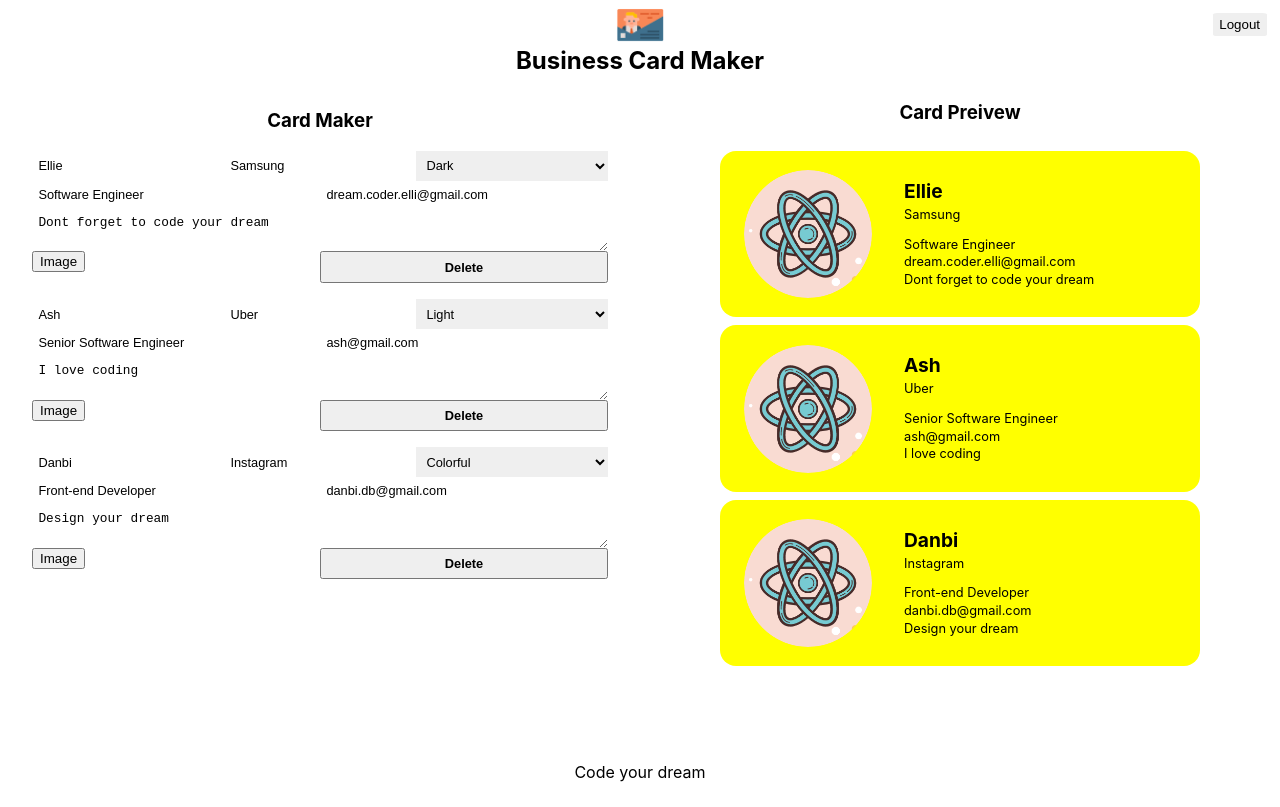
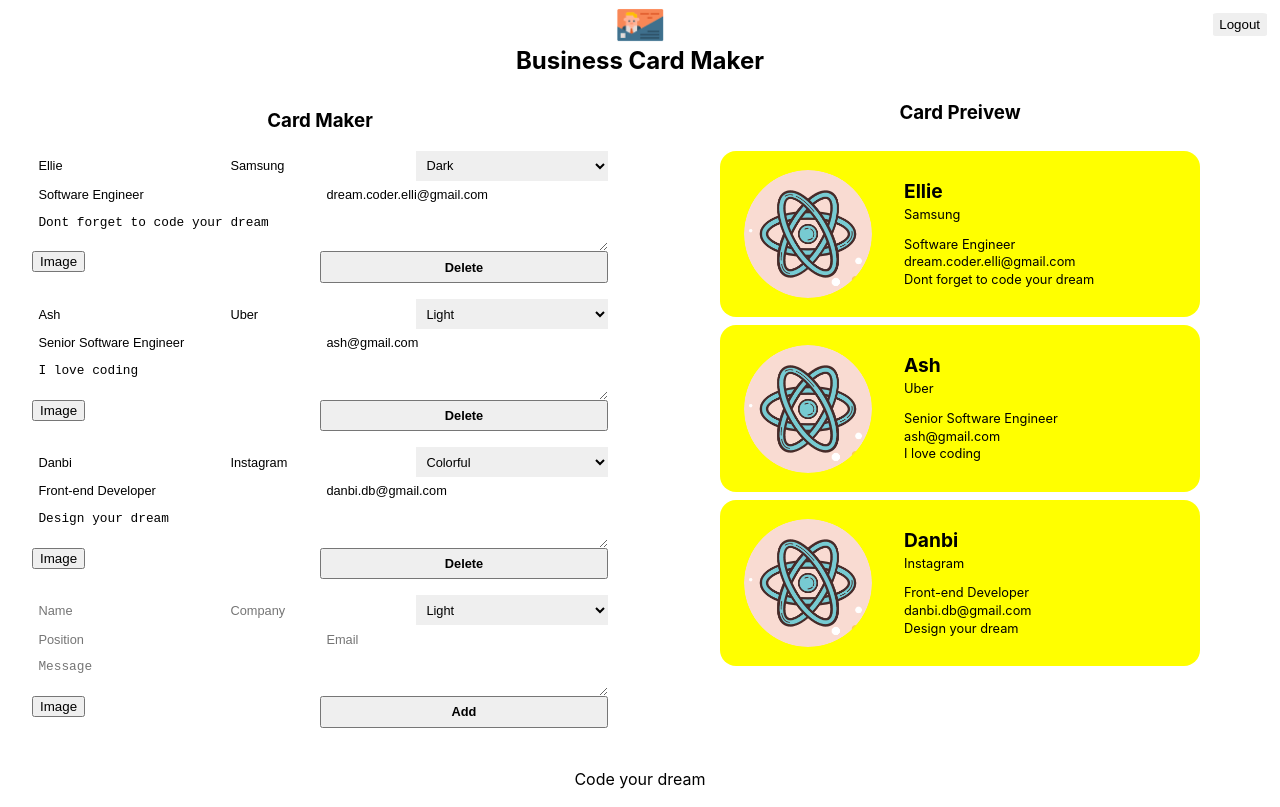
Before and after one commit to danbiilee/dc--reaet, a React (Create React App) app in the folder card-maker-ellie/: page /maker in a window 1280 px wide. Built offline with nearby package versions, Linux system fonts and the light colour scheme; no server answers; sample sign-in values are in the browser's storage.

Commit message:
add card's add form component

```diff
--- /dev/null
+++ b/card-maker-ellie/src/components/card-add-form/card-add-form.jsx
@@ -0,0 +1,81 @@
+import React, { useRef } from 'react';
+import Button from '../button/button';
+import styles from './card-add-form.module.css';
+import ImageFileInput from '../image_file_input/image_file_input';
+
+const CardAddForm = ({ onAdd }) => {
+  const formRef = useRef();
+  const nameRef = useRef();
+  const companyRef = useRef();
+  const themeRef = useRef();
+  const positionRef = useRef();
+  const emailRef = useRef();
+  const messageRef = useRef();
+
+  const onSubmit = event => {
+    event.preventDefault();
+    const card = {
+      id: Date.now(), // uuid
+      company: nameRef.current.value || '',
+      name: companyRef.current.value || '',
+      theme: themeRef.current.value, // theme은 값이 없을 수 없음!
+      position: positionRef.current.value || '',
+      email: emailRef.current.value || '',
+      message: messageRef.current.value || '',
+      fileName: '',
+      fileUrl: '',
+    };
+    formRef.current.reset();
+    onAdd(card);
+  };
+
+  return (
+    <form ref={formRef} className={styles.form}>
+      <input
+        ref={nameRef}
+        className={styles.input}
+        type="text"
+        name="name"
+        placeholder="Name"
+      />
+      <input
+        ref={companyRef}
+        className={styles.input}
+        type="text"
+        name="company"
+        placeholder="Company"
+      />
+      <select ref={themeRef} className={styles.select} name="theme">
+        <option value="light">Light</option>
+        <option value="dark">Dark</option>
+        <option value="colorful">Colorful</option>
+      </select>
+      <input
+        ref={positionRef}
+        className={styles.input}
+        type="text"
+        name="position"
+        placeholder="Position"
+      />
+      <input
+        ref={emailRef}
+        className={styles.input}
+        type="text"
+        name="email"
+        placeholder="Email"
+      />
+      <textarea
+        ref={messageRef}
+        className={styles.textarea}
+        name="message"
+        placeholder="Message"
+      ></textarea>
+      <div className={styles.fileInput}>
+        <ImageFileInput />
+      </div>
+      <Button name="Add" onClick={onSubmit} />
+    </form>
+  );
+};
+
+export default CardAddForm;
--- /dev/null
+++ b/card-maker-ellie/src/components/card-add-form/card-add-form.module.css
@@ -0,0 +1,34 @@
+@value makerBlack, makerWhite from '../../common/colors.css';
+
+.form {
+  display: flex;
+  flex-wrap: wrap;
+  margin-bottom: 1em;
+  border: 1px solid makerBlack;
+  border-right: 0;
+}
+
+.input,
+.select,
+.textarea,
+.button,
+.fileInput {
+  width: 100%;
+  padding: 0.5em;
+  border: 0;
+  background-color: makerWhite;
+  border-bottom: 1px solid makerBlack;
+  border-right: 1px solid makerBlack;
+  font-size: 0.8rem;
+  outline: 0;
+}
+
+.input,
+.select {
+  flex: 1 1 30%;
+}
+
+.fileInput {
+  flex: 1 1 50%;
+  padding: 0;
+}
--- a/card-maker-ellie/src/components/editor/editor.jsx
+++ b/card-maker-ellie/src/components/editor/editor.jsx
@@ -1,13 +1,15 @@
 import React from 'react';
+import CardAddForm from '../card-add-form/card-add-form';
 import CardEditForm from '../card-edit-form/card-edit-form';
 import styles from './editor.module.css';
 
-const Editor = ({ cards }) => (
+const Editor = ({ cards, addCard }) => (
   <section className={styles.editor}>
     <h1 className={styles.title}>Card Maker</h1>
     {cards.map(card => (
       <CardEditForm key={card.id} card={card} />
     ))}
+    <CardAddForm onAdd={addCard} />
   </section>
 );
 
--- a/card-maker-ellie/src/components/maker/maker.jsx
+++ b/card-maker-ellie/src/components/maker/maker.jsx
@@ -54,11 +54,16 @@
     });
   });
 
+  const addCard = card => {
+    const updated = [...cards, card];
+    setCards(updated);
+  };
+
   return (
     <section className={styles.maker}>
       <Header onLogout={onLogout} />
       <div className={styles.container}>
-        <Editor cards={cards} />
+        <Editor cards={cards} addCard={addCard} />
         <Preview cards={cards} />
       </div>
       <Footer />
```
